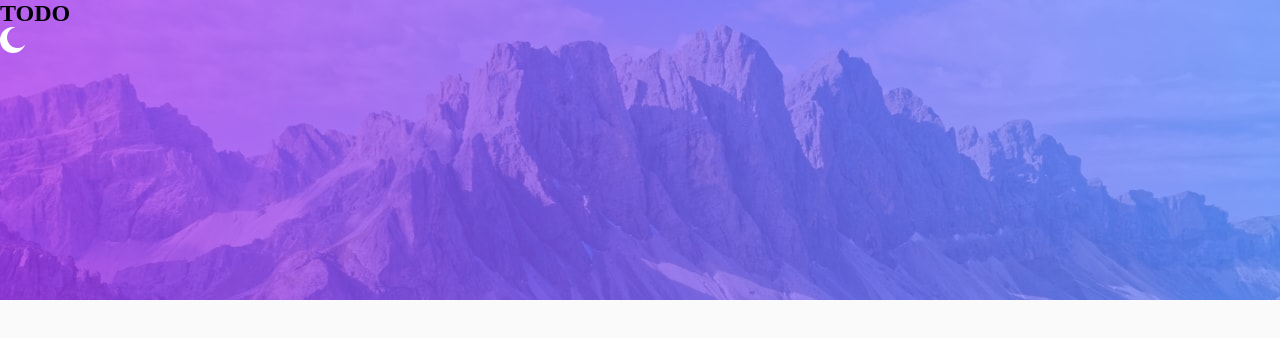
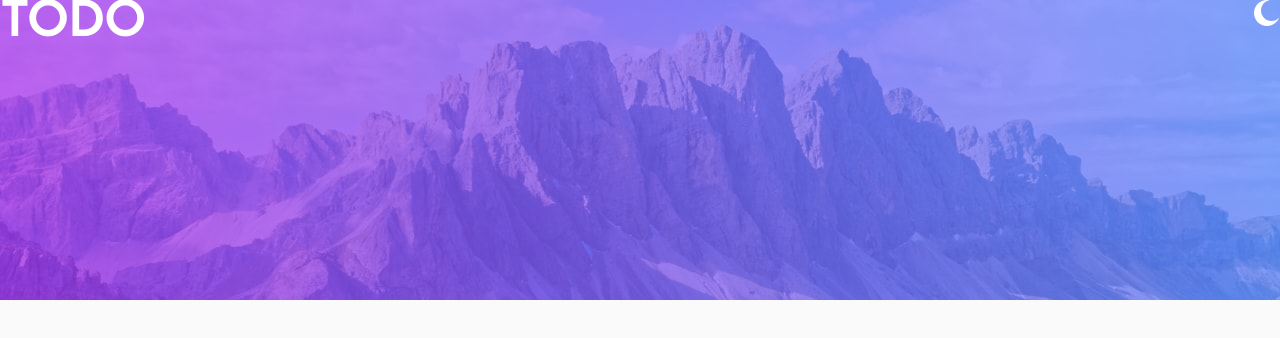
Before and after one commit to selly361/FrontEndMentor-Todo-App, a React (Create React App) app: page / in a window 1280 px wide. Shown: the top 338 px of the page. Built offline with nearby package versions, Linux system fonts and the light colour scheme.

Commit message:
small changes

```diff
--- a/src/components/TodoStuff/TodoHeader/TodoHeader.jsx
+++ b/src/components/TodoStuff/TodoHeader/TodoHeader.jsx
@@ -20,20 +20,18 @@ const TodoHeader = () => {
   };
   const [theme, setTheme] = useState(defaultTheme());
 
-  useEffect(() => {
-    document.documentElement.setAttribute("data-theme", theme);
-  }, [theme]);
+  document.documentElement.setAttribute("data-theme", theme);
 
   const handleThemeSwitch = () => {
-    let switchTheme = (theme === "dark" ? "light" : "dark")
+    let switchTheme = theme === "dark" ? "light" : "dark";
     setTheme(switchTheme);
     localStorage.setItem("theme", switchTheme);
   };
 
   return (
-    <div>
+    <div className="todo-header">
       <h2>TODO</h2>
-      {theme === "dark" ? (
+      {theme == "dark" ? (
         <SunIcon onClick={handleThemeSwitch} />
       ) : (
         <MonnIcon onClick={handleThemeSwitch} />
--- a/src/components/TodoStuff/TodoHeader/todo-header.styles.scss
+++ b/src/components/TodoStuff/TodoHeader/todo-header.styles.scss
@@ -0,0 +1,10 @@
+.todo-header {
+    display: flex;
+    justify-content: space-between;
+
+
+    h2 {
+        font-size: 3rem;
+        color: white;
+    }
+}
--- a/src/index.scss
+++ b/src/index.scss
@@ -1,15 +1,4 @@
 
-:root[data-theme="light"] {
-  ---bg-color: hsl(0, 0%, 98%);
-  --color-surface: hsl(0, 0%, 100%);
-  --color-border: #E3E4F1;
-  --color-text-active: hsl(235, 19%, 35%);
-  --color-text-completed: hsl(233, 11%, 84%);
-  --color-text: hsl(235, 9%, 61%);
-  --box-shadow: 0px 35px 50px -15px rgba(194, 195, 214, 0.5);
-  --header-bg-image: url("./assets/images/bg-desktop-light.jpg")
-
-}
 :root[data-theme="dark"] {
   ---bg-color: hsl(235, 21%, 11%);
   --color-surface: hsl(235, 24%, 19%);
@@ -21,11 +10,23 @@
   --header-bg-image: url("./assets/images/bg-desktop-dark.jpg")
 }
 
+:root[data-theme="light"] {
+  ---bg-color: hsl(0, 0%, 98%);
+  --color-surface: hsl(0, 0%, 100%);
+  --color-border: #E3E4F1;
+  --color-text-active: hsl(235, 19%, 35%);
+  --color-text-completed: hsl(233, 11%, 84%);
+  --color-text: hsl(235, 9%, 61%);
+  --box-shadow: 0px 35px 50px -15px rgba(194, 195, 214, 0.5);
+  --header-bg-image: url("./assets/images/bg-desktop-light.jpg")
+}
+
 
 * {
   margin: 0;
   padding: 0;
   box-sizing: border-box;
+  font-family: 'Josefin Sans', sans-serif;
 }
 
 
```
